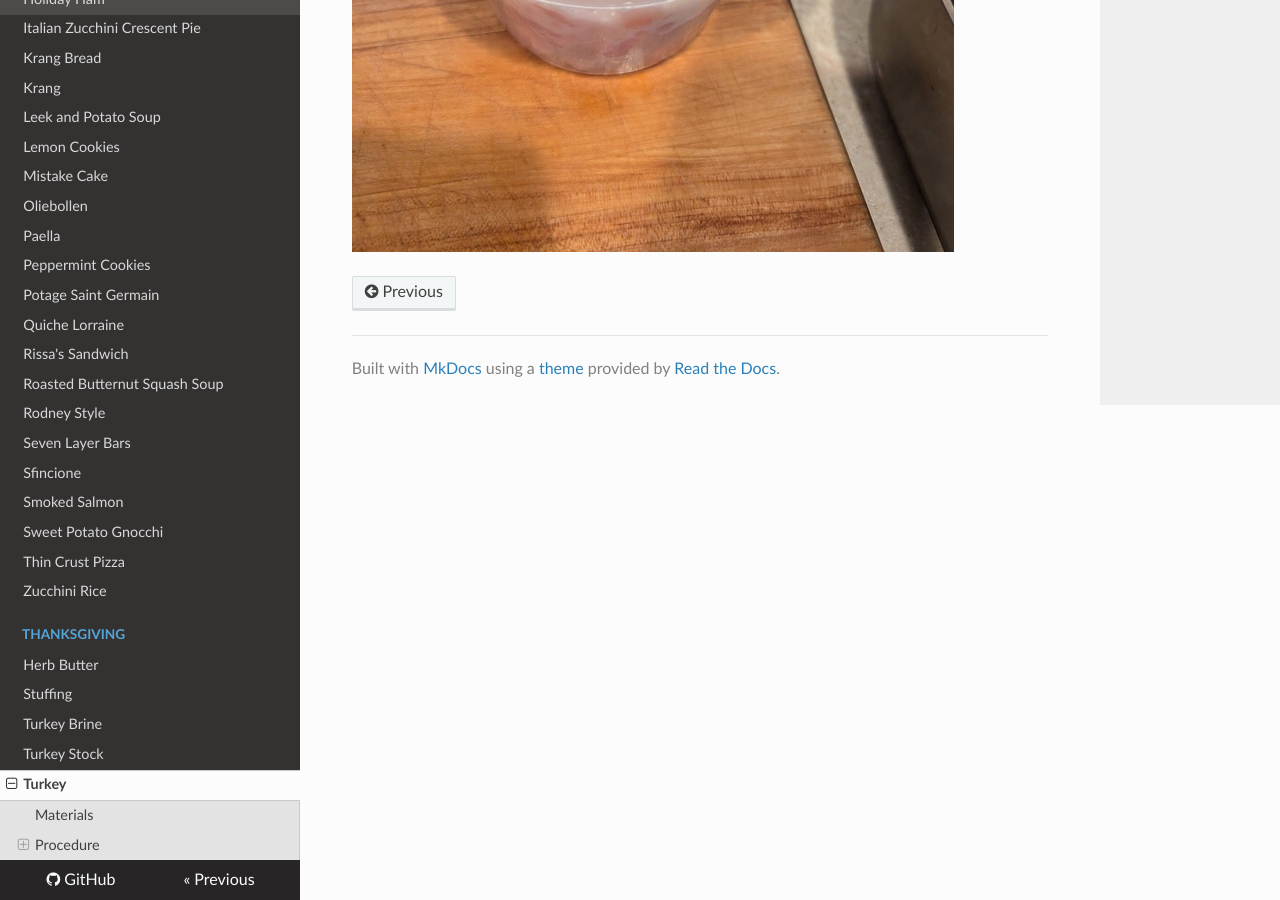
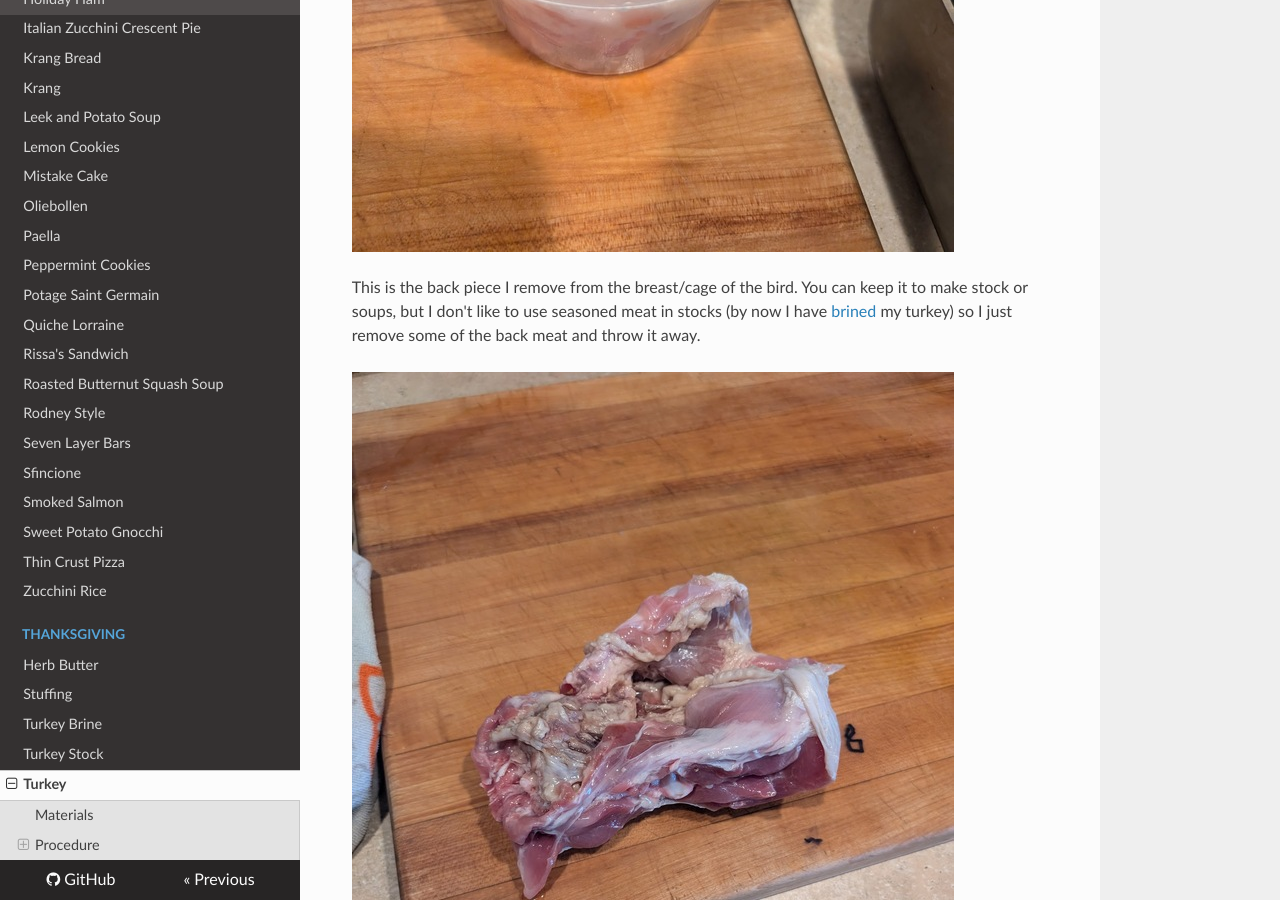
Before and after one commit to arecker/cookbook, an MkDocs documentation site: the page built from recipes/thanksgiving/turkey.md, in a window 1280 px wide and 900 px high, scrolled down 2066 px. Built offline with MkDocs 1.6.1, drawn with Linux system fonts in a browser that asks for light colours; nearby versions of some CDN libraries.

Commit message:
Turkey notes

```diff
--- a/recipes/thanksgiving/turkey.md
+++ b/recipes/thanksgiving/turkey.md
@@ -37,3 +37,7 @@ Author: Alex Recker
 The neck and back meat can be seared later to enhance the stock used to make the gravy.
 
 ![](../images/turkey-jous-parts.jpg)
+
+This is the back piece I remove from the breast/cage of the bird.  You can keep it to make stock or soups, but I don't like to use seasoned meat in stocks (by now I have [brined](./turkey-brine.md) my turkey) so I just remove some of the back meat and throw it away.
+
+![](../images/turkey-back-piece.jpg)
```
Also changed, not shown: recipes/images/turkey-back-piece.jpg (added).
